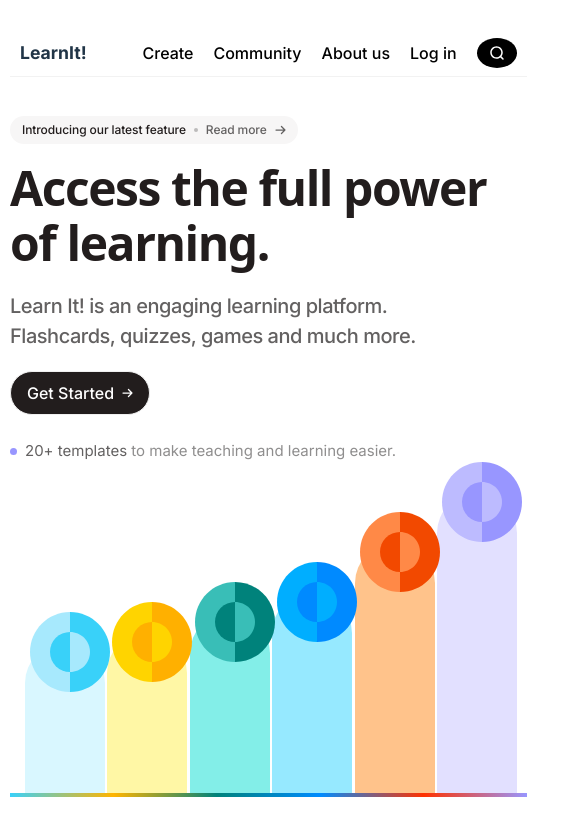
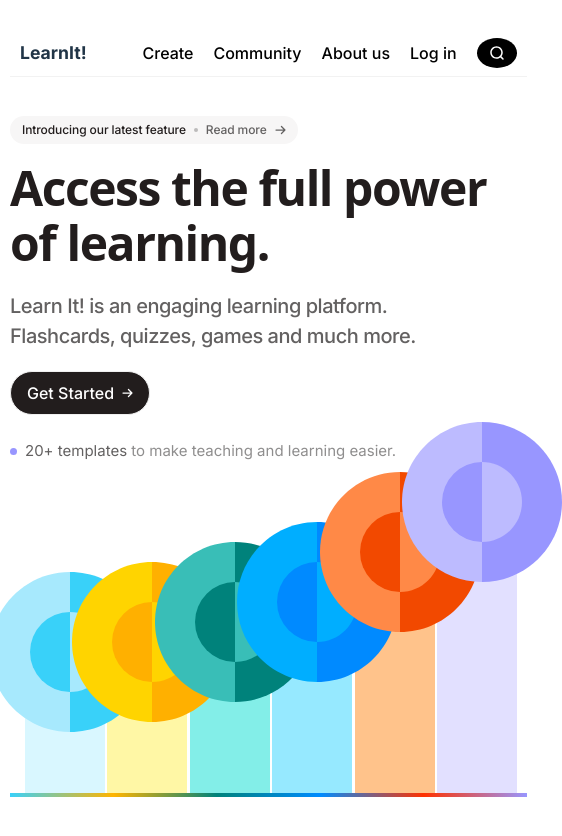
Before and after one commit to tanyagrr/first-project, a React (Vite) app: page / in a window 390 px wide. Shown: the top 836 px of the page, 562 px wide, since content can reach past the window. Built offline with nearby package versions, Linux system fonts and the light colour scheme.

Commit message:
fix media query

```diff
--- a/src/App.css
+++ b/src/App.css
@@ -281,7 +281,7 @@ and (max-width: 480px)  {
       margin-left: 15px;
     }
     .circle {
-      transform: scale(2);
+      transform: scale(4);
       position: relative;
       left: 25px;
       top: 35px;
```
